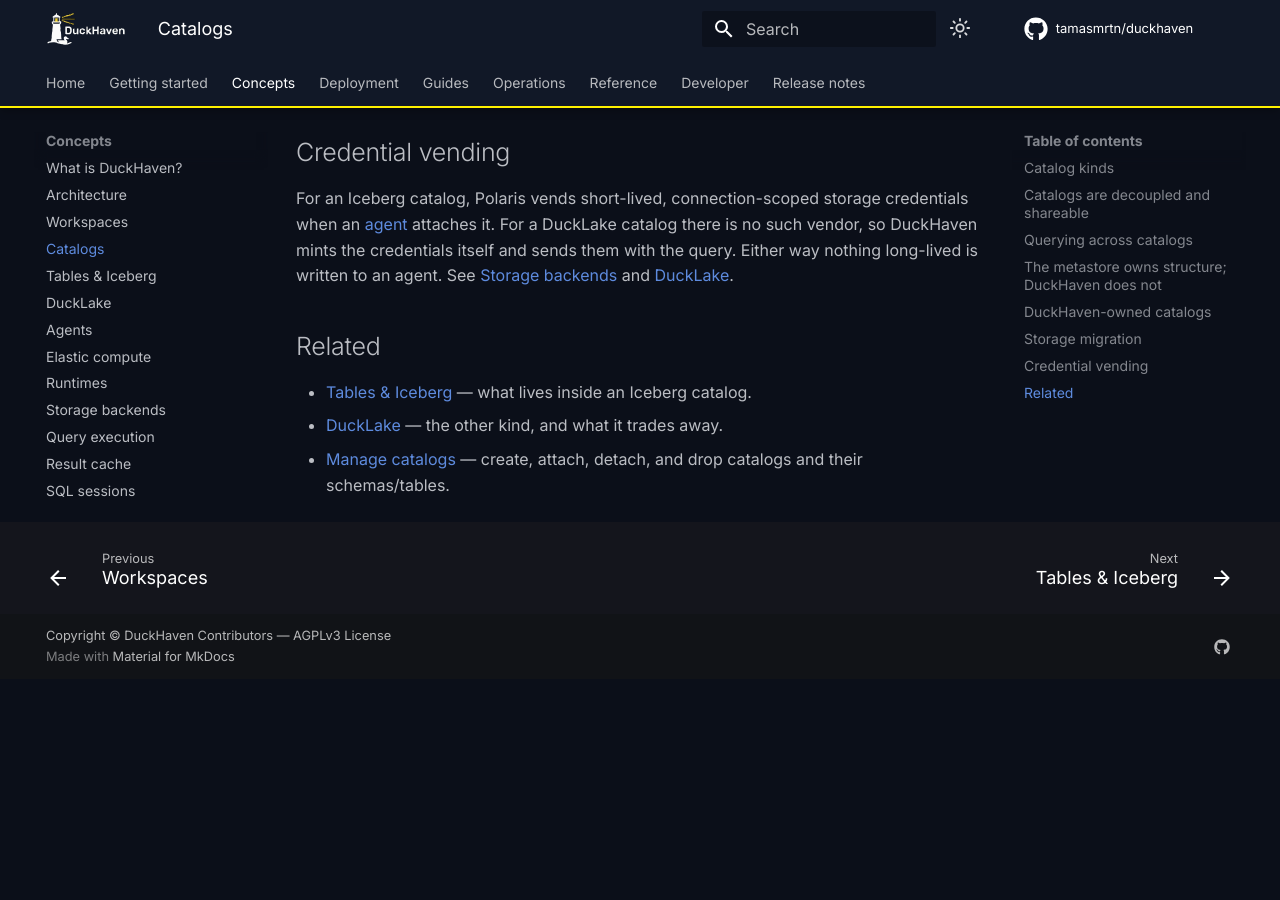
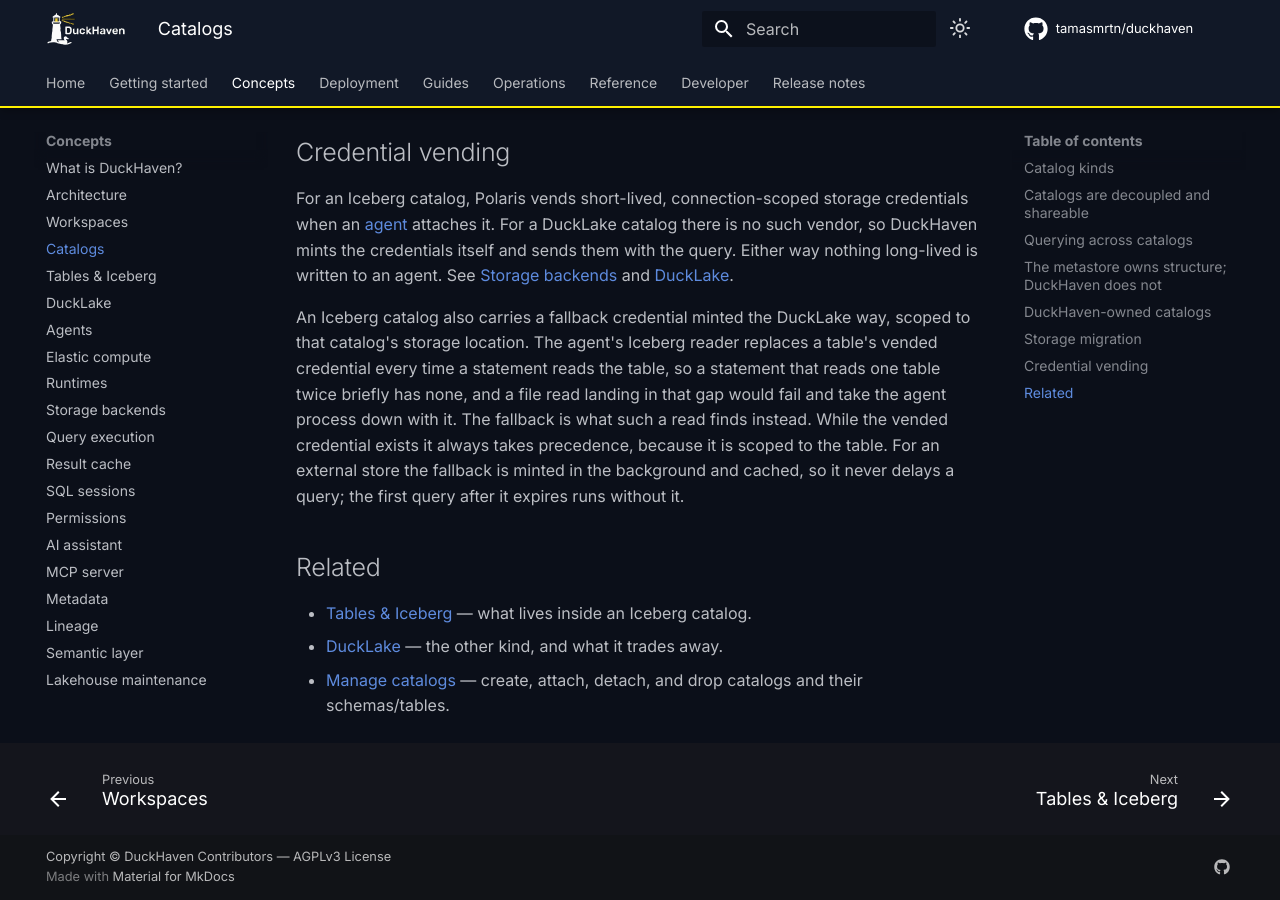
Before and after one commit to tamasmrtn/duckhaven, an MkDocs documentation site: the page built from docs/concepts/catalogs.md, in a window 1280 px wide and 900 px high, scrolled down 2802 px. Built offline with MkDocs 1.6.1 and Material for MkDocs 9.7.7, drawn with Linux system fonts in a browser that asks for light colours; comment, search, counter and statistics services are not loaded; before the commit the page ends 3481 px from its top, so only the background shows below that.

Commit message:
Document the Iceberg fallback secret and unknown session context

```diff
--- a/docs/concepts/catalogs.md
+++ b/docs/concepts/catalogs.md
@@ -99,6 +99,13 @@
 with the query. Either way nothing long-lived is written to an agent. See
 [Storage backends](storage-backends.md) and [DuckLake](ducklake.md).
 
+An Iceberg catalog also carries a fallback credential minted the DuckLake way, scoped to that catalog's storage
+location. The agent's Iceberg reader replaces a table's vended credential every time a statement reads the table, so a
+statement that reads one table twice briefly has none, and a file read landing in that gap would fail and take the agent
+process down with it. The fallback is what such a read finds instead. While the vended credential exists it always takes
+precedence, because it is scoped to the table. For an external store the fallback is minted in the background and
+cached, so it never delays a query; the first query after it expires runs without it.
+
 ## Related
 
 - [Tables & Iceberg](tables.md) — what lives inside an Iceberg catalog.
```
Also changed, not shown: docs/concepts/result-cache.md (+3 -1 lines).
